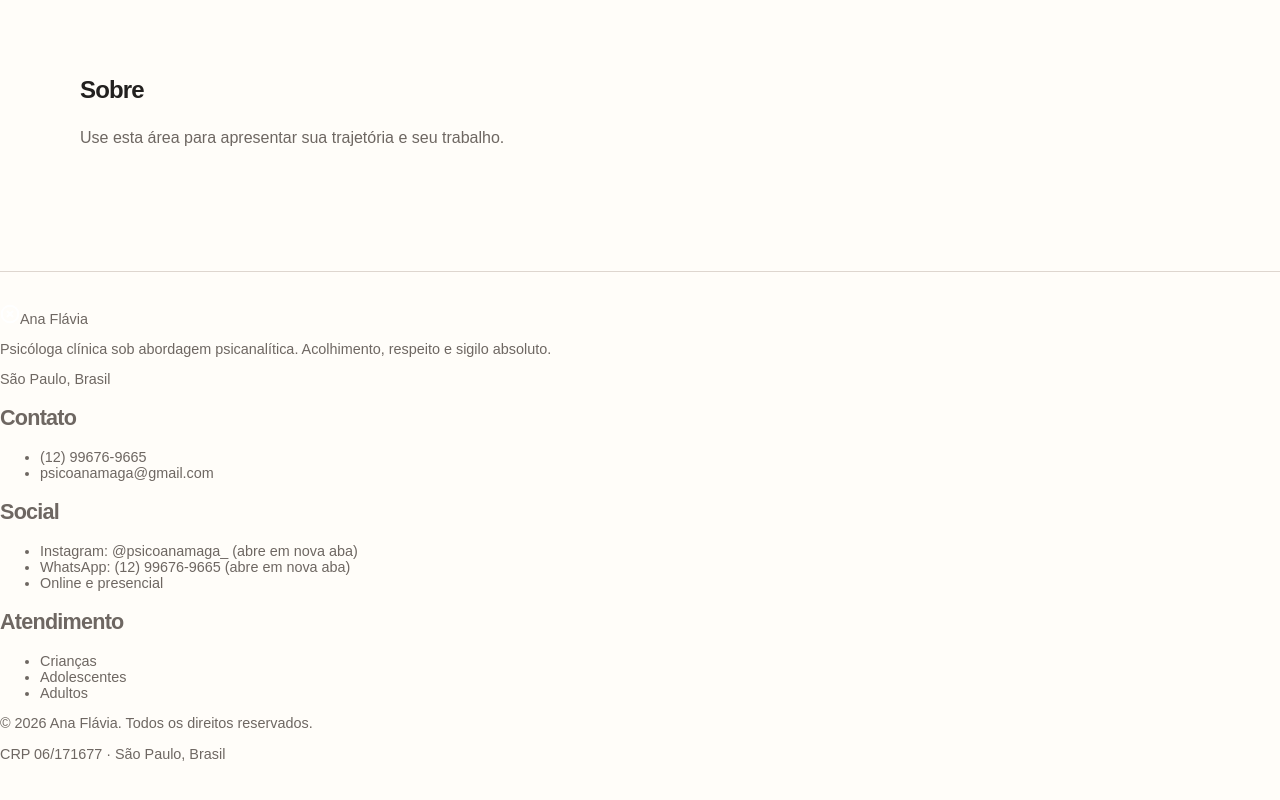
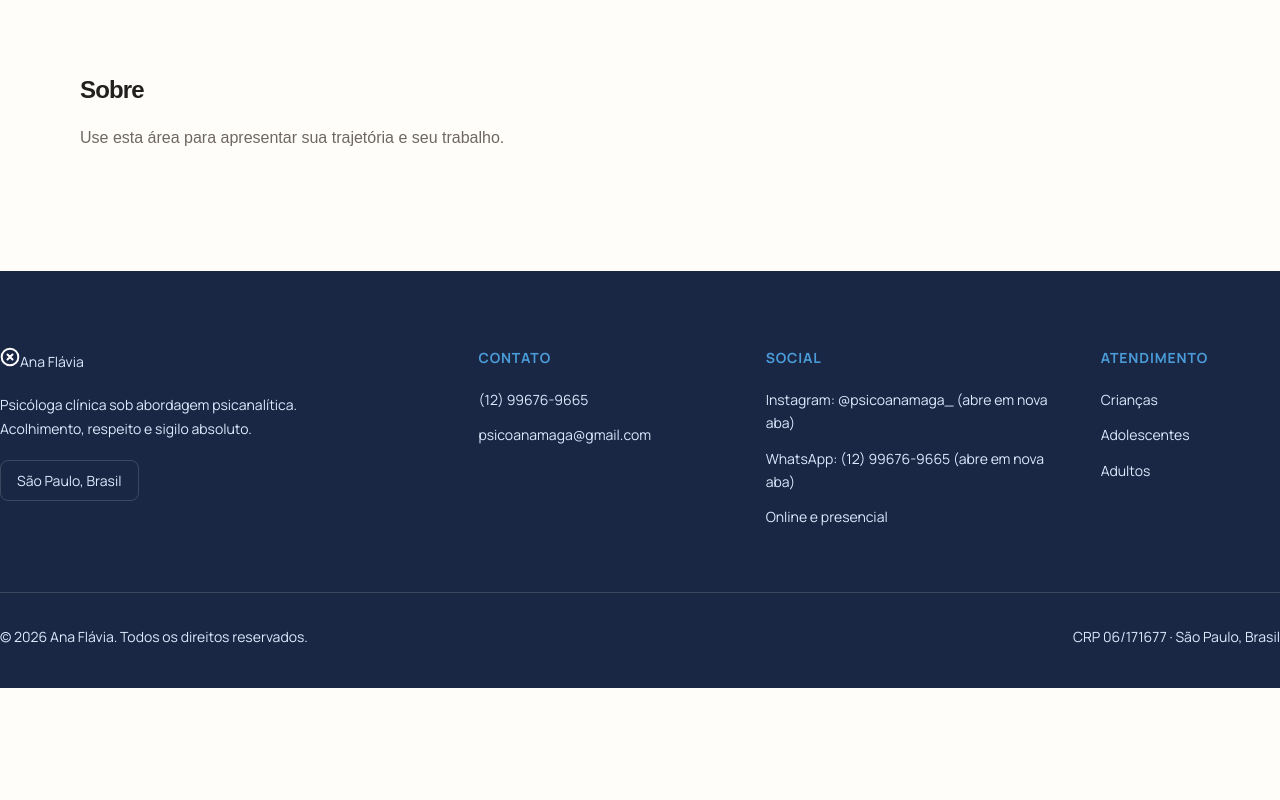
Before and after one commit to flaviafreitas/ana-flavia, a Nuxt app: page / in a window 1280 px wide. Shown: the part 681-1481 px from the top of the page. After the commit the page ends 1369 px from the top, so only its background shows below. Built offline with nearby package versions, Linux system fonts and the light colour scheme.

Commit message:
Style footer and hover effects

```diff
--- a/app/assets/scss/components/_footer.scss
+++ b/app/assets/scss/components/_footer.scss
@@ -1,6 +1,126 @@
 .site-footer {
-  padding: 2rem 0;
-  border-top: 1px solid var(--border);
-  color: var(--muted);
-  font-size: 0.9rem;
+  padding-block: clamp(3.5rem, 6vw, 5rem) var(--space-10);
+  background: var(--color-navy-900);
+  color: var(--color-blue-100);
+  font: 400 var(--text-small)/1.65 var(--font-body);
+  scroll-margin-top: 110px;
+
+  a:focus-visible {
+    outline: 3px solid var(--color-white);
+    outline-offset: 5px;
+    border-radius: var(--radius-sm);
+  }
 }
+
+.site-footer__top {
+  display: grid;
+  grid-template-columns: minmax(240px, 1.8fr) minmax(180px, 1fr) minmax(215px, 1.2fr) minmax(
+      120px,
+      0.75fr
+    );
+  gap: var(--space-12);
+}
+
+.site-footer__intro {
+  display: flex;
+  flex-direction: column;
+  align-items: flex-start;
+  gap: var(--space-5);
+
+  p {
+    max-width: 340px;
+    margin: 0;
+  }
+}
+
+.site-footer__location {
+  display: inline-flex;
+  padding: var(--space-2) var(--space-4);
+  border: 1px solid var(--color-border-on-dark);
+  border-radius: var(--radius-sm);
+  font-size: var(--text-small);
+}
+
+.site-footer__column {
+  min-width: 0;
+
+  h2 {
+    margin: 0 0 var(--space-5);
+    color: var(--color-primary-500);
+    font: 700 var(--text-small)/1.5 var(--font-body);
+    letter-spacing: 0.06em;
+    text-transform: uppercase;
+  }
+
+  ul {
+    display: grid;
+    gap: var(--space-3);
+    margin: 0;
+    padding: 0;
+    list-style: none;
+  }
+  a {
+    overflow-wrap: anywhere;
+    padding-bottom: 3px;
+    background-image: linear-gradient(var(--color-primary-500), var(--color-primary-500));
+    background-repeat: no-repeat;
+    background-position: left bottom;
+    background-size: 0% 1px;
+  }
+  a:hover,
+  a:focus-visible {
+    color: var(--color-white);
+    background-size: 100% 1px;
+  }
+}
+
+@media (prefers-reduced-motion: no-preference) {
+  .site-footer__column a {
+    transition:
+      color 200ms ease,
+      background-size 280ms cubic-bezier(0.22, 1, 0.36, 1);
+  }
+}
+
+.site-footer__bottom {
+  display: flex;
+  justify-content: space-between;
+  gap: var(--space-4) var(--space-8);
+  margin-top: var(--space-16);
+  padding-top: var(--space-8);
+  border-top: 1px solid var(--color-border-on-dark);
+  font-size: var(--text-small);
+
+  p {
+    margin: 0;
+  }
+}
+
+@media (max-width: 1150px) {
+  .site-footer__top {
+    grid-template-columns: 1.5fr 1fr;
+    gap: var(--space-10) var(--space-12);
+  }
+}
+
+@media (max-width: 600px) {
+  .site-footer {
+    padding-bottom: var(--space-8);
+  }
+  .site-footer__top {
+    grid-template-columns: 1fr;
+    gap: var(--space-8);
+  }
+  .site-footer__intro {
+    gap: var(--space-4);
+  }
+  .site-footer__column h2 {
+    margin-bottom: var(--space-3);
+  }
+  .site-footer__bottom {
+    flex-direction: column;
+    margin-top: var(--space-10);
+    padding-top: var(--space-6);
+    gap: var(--space-3);
+  }
+}
```
